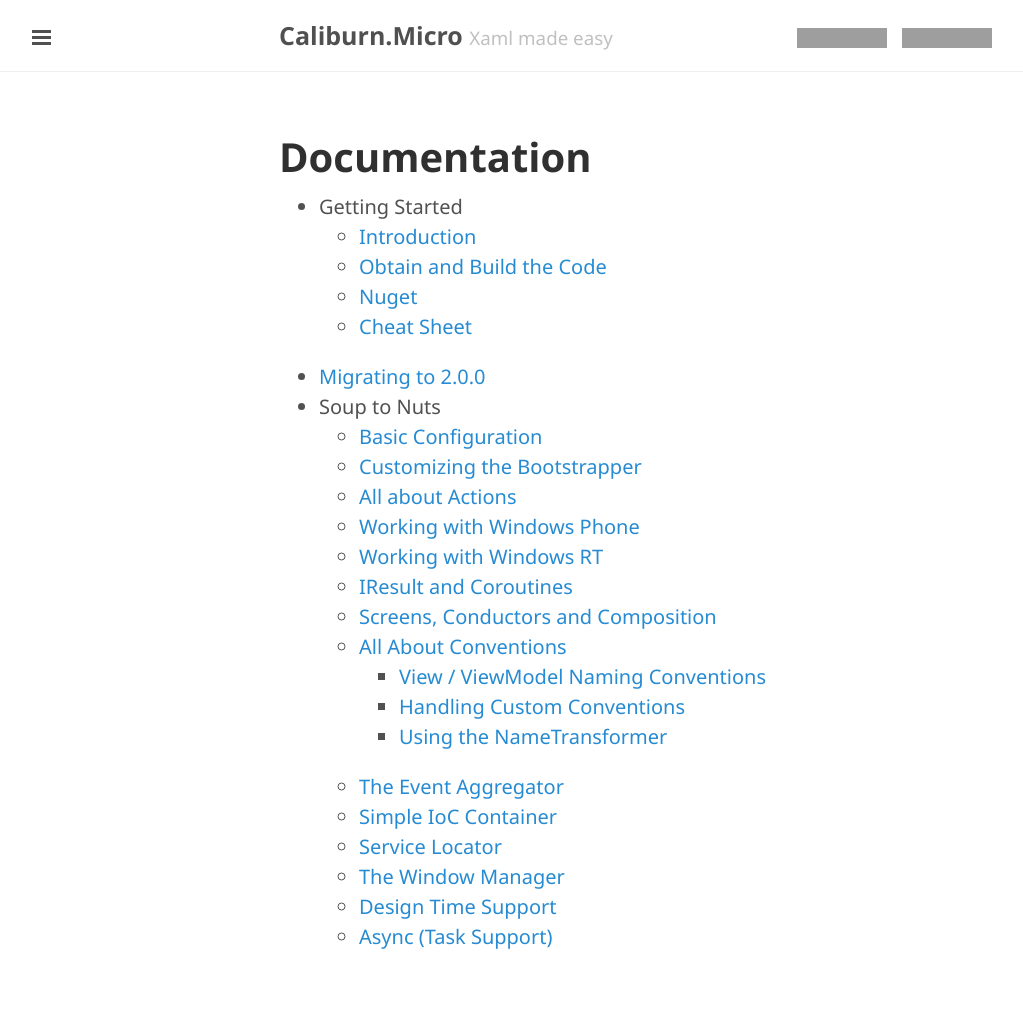
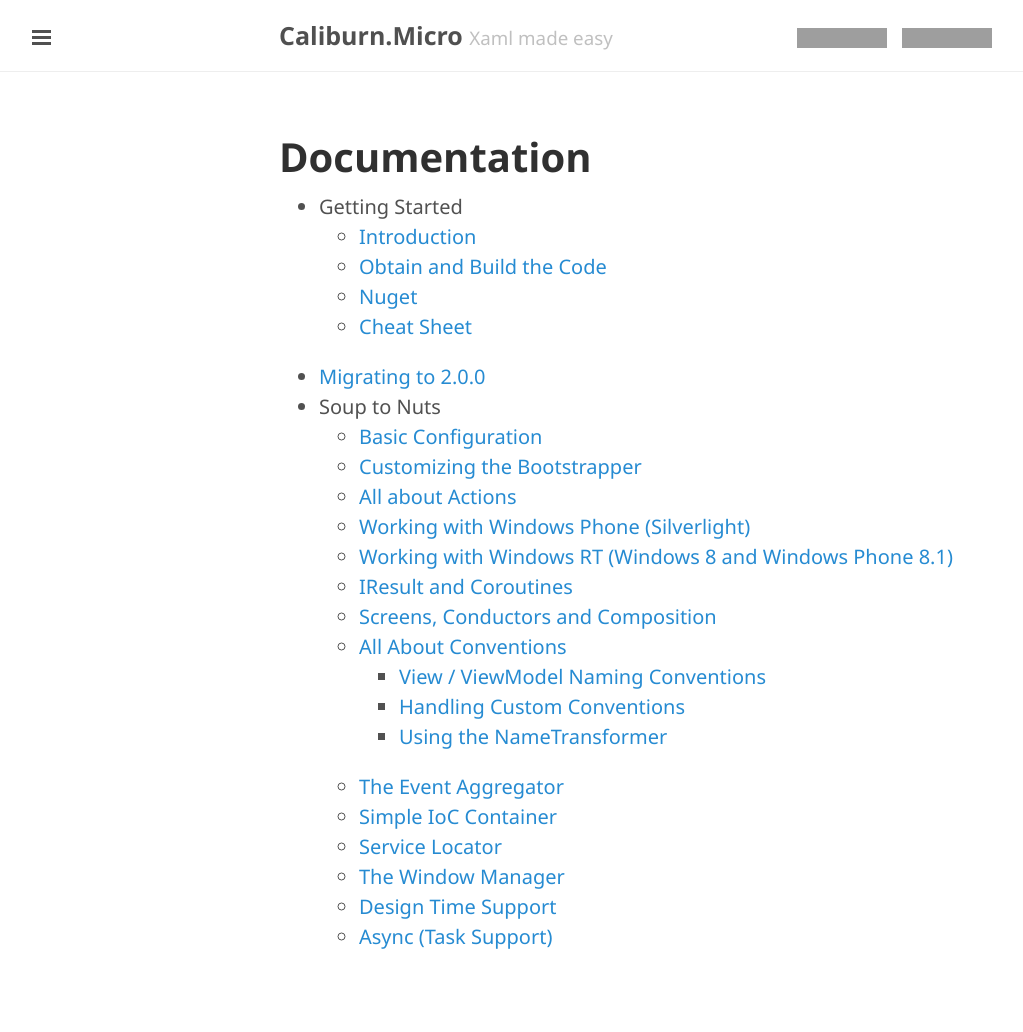
Before and after one commit to Caliburn-Micro/caliburn-micro.github.io, a Jekyll site: the page built from documentation/index.md, in a window 1280 px wide. Shown: the whole page, without its empty margins (1-1024 px from the left). Built offline with Jekyll 4.4.1, drawn with Linux system fonts in a browser that asks for light colours; grey boxes are pictures that could not be loaded.

Commit message:
Make it clear about Windows Phone 8.1 and WinRT (fixes #17)

```diff
--- a/documentation/index.md
+++ b/documentation/index.md
@@ -13,8 +13,8 @@
     - [Basic Configuration](./configuration)
     - [Customizing the Bootstrapper](./bootstrapper)
     - [All about Actions](./actions)
-    - [Working with Windows Phone](./windows-phone)
-    - [Working with Windows RT](./windows-runtime)
+    - [Working with Windows Phone (Silverlight)](./windows-phone)
+    - [Working with Windows RT (Windows 8 and Windows Phone 8.1)](./windows-runtime)
     - [IResult and Coroutines](./coroutines)
     - [Screens, Conductors and Composition](./composition)
     - [All About Conventions](./conventions)
```
Also changed, not shown: documentation/windows-phone.md (+2 -0 lines).
